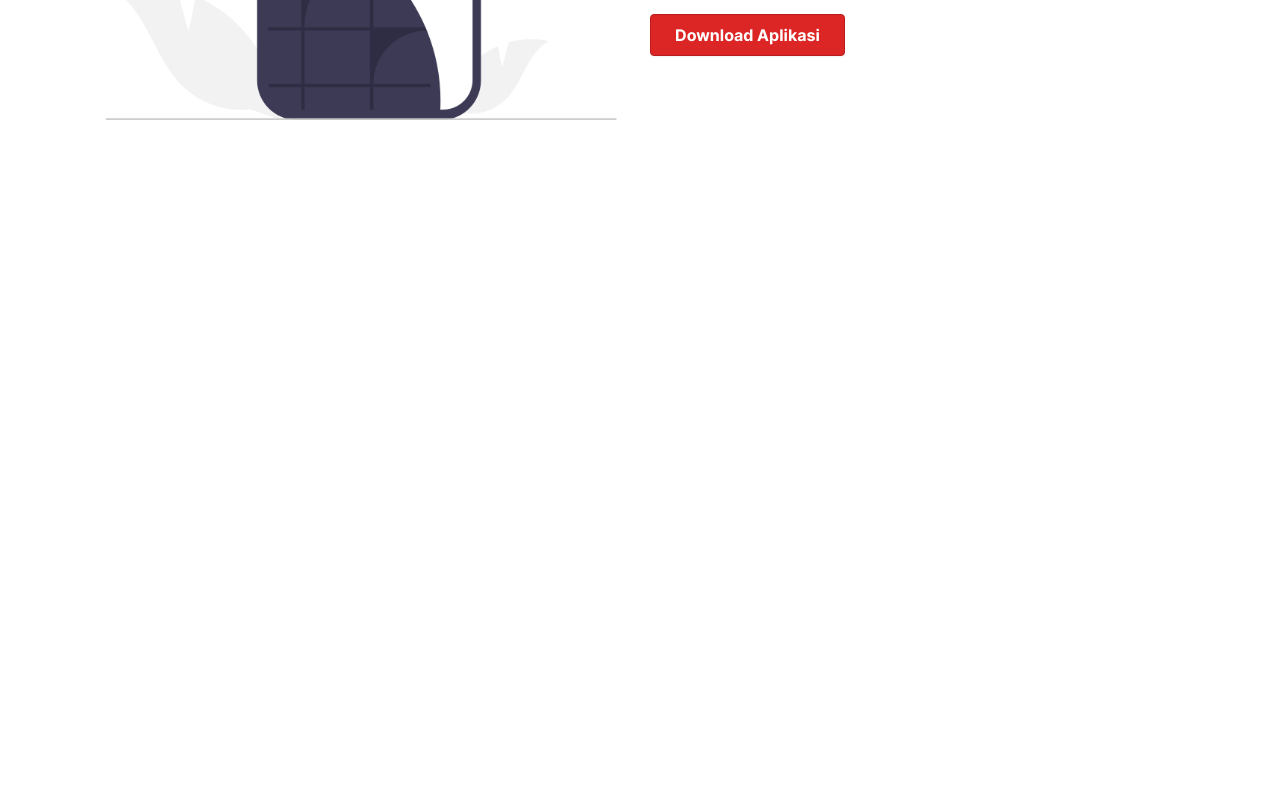
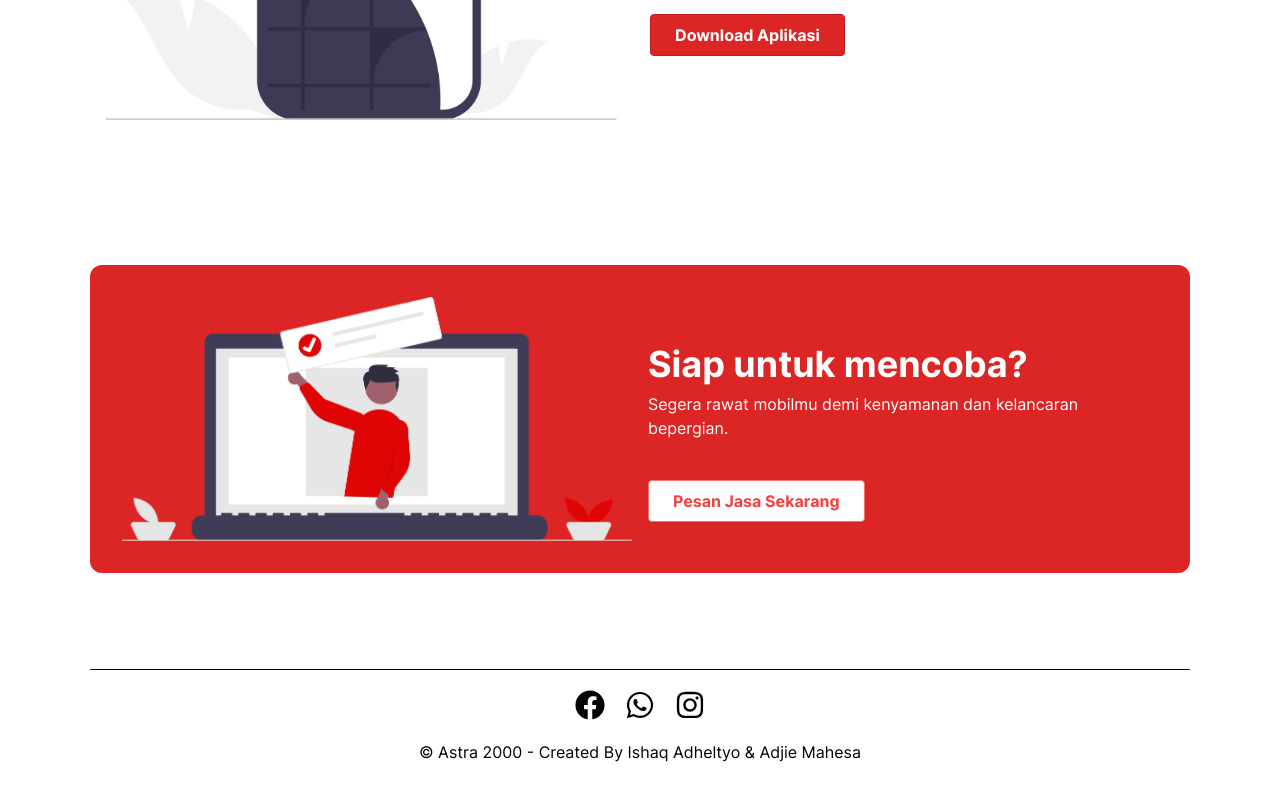
Before and after one commit to ishaqadhel/pweb-mid-test, a Next.js app: page / in a window 1280 px wide. Shown: the part 1740-2540 px from the top of the page. Before the commit the page ends 1949 px from the top, so only its background shows below. Built offline with nearby package versions, Linux system fonts and the light colour scheme.

Commit message:
feat: add closing box and footer

```diff
--- a/src/components/layout/Base/index.tsx
+++ b/src/components/layout/Base/index.tsx
@@ -1,13 +1,14 @@
 import * as React from 'react';
 
+import Footer from '../Footer';
 import NavBar from '../NavBar';
 
 export default function Layout({ children }: { children: React.ReactNode }) {
-    // Put Header or Footer Here
     return (
         <>
             <NavBar />
             {children}
+            <Footer />
         </>
     );
 }
--- /dev/null
+++ b/src/components/layout/Footer/index.tsx
@@ -0,0 +1,31 @@
+import * as React from 'react';
+import { FaFacebook, FaInstagram, FaWhatsapp } from 'react-icons/fa';
+
+import BaseLink from '@/components/shared/BaseLink';
+
+export default function Footer() {
+    return (
+        <div className='my-10 text-center layout'>
+            <hr className='w-full mt-8 border-black rounded-full border-1' />
+            <div className='flex justify-center my-5 space-x-5 text-3xl'>
+                <BaseLink href='/'>
+                    <FaFacebook className='transition duration-300 hover:text-red-500' />
+                </BaseLink>
+                <BaseLink href='/'>
+                    <FaWhatsapp className='transition duration-300 hover:text-red-500' />
+                </BaseLink>
+                <BaseLink href='/'>
+                    <FaInstagram className='transition duration-300 hover:text-red-500' />
+                </BaseLink>
+            </div>
+            <p className='text-center'>
+                © Astra 2000 - Created By Ishaq Adheltyo & Adjie Mahesa
+            </p>
+            <style jsx>{`
+                border-1 {
+                    border-width: 1px;
+                }
+            `}</style>
+        </div>
+    );
+}
--- a/src/pages/index.tsx
+++ b/src/pages/index.tsx
@@ -166,6 +166,42 @@ export default function HomePage() {
                     </div>
                 </section>
                 {/* End of App Section */}
+
+                {/* Closing Box Section */}
+                <section className='py-8 md:py-14'>
+                    <div className='p-4 bg-red-600 rounded-xl layout md:p-8'>
+                        <div className='items-center md:flex space-y-7'>
+                            <div className='hidden text-center md:block md:w-1/2 md:mr-4'>
+                                <NextImage
+                                    className='w-full'
+                                    src='/images/download-now.png'
+                                    alt='download-now'
+                                    width={1061}
+                                    height={508}
+                                />
+                            </div>
+                            <div className='space-y-6 text-white md:w-1/2 md:space-y-10'>
+                                <div className='space-y-2'>
+                                    <h1 className='text-center md:text-left'>
+                                        Siap untuk mencoba?
+                                    </h1>
+                                    <p>
+                                        Segera rawat mobilmu demi kenyamanan dan
+                                        kelancaran bepergian.
+                                    </p>
+                                </div>
+                                <div>
+                                    <BaseLink href='/'>
+                                        <Button variant='light'>
+                                            Pesan Jasa Sekarang
+                                        </Button>
+                                    </BaseLink>
+                                </div>
+                            </div>
+                        </div>
+                    </div>
+                </section>
+                {/* End of Closing Box Section */}
             </main>
         </Layout>
     );
```
Also changed, not shown: public/images/download-now.png (added).
